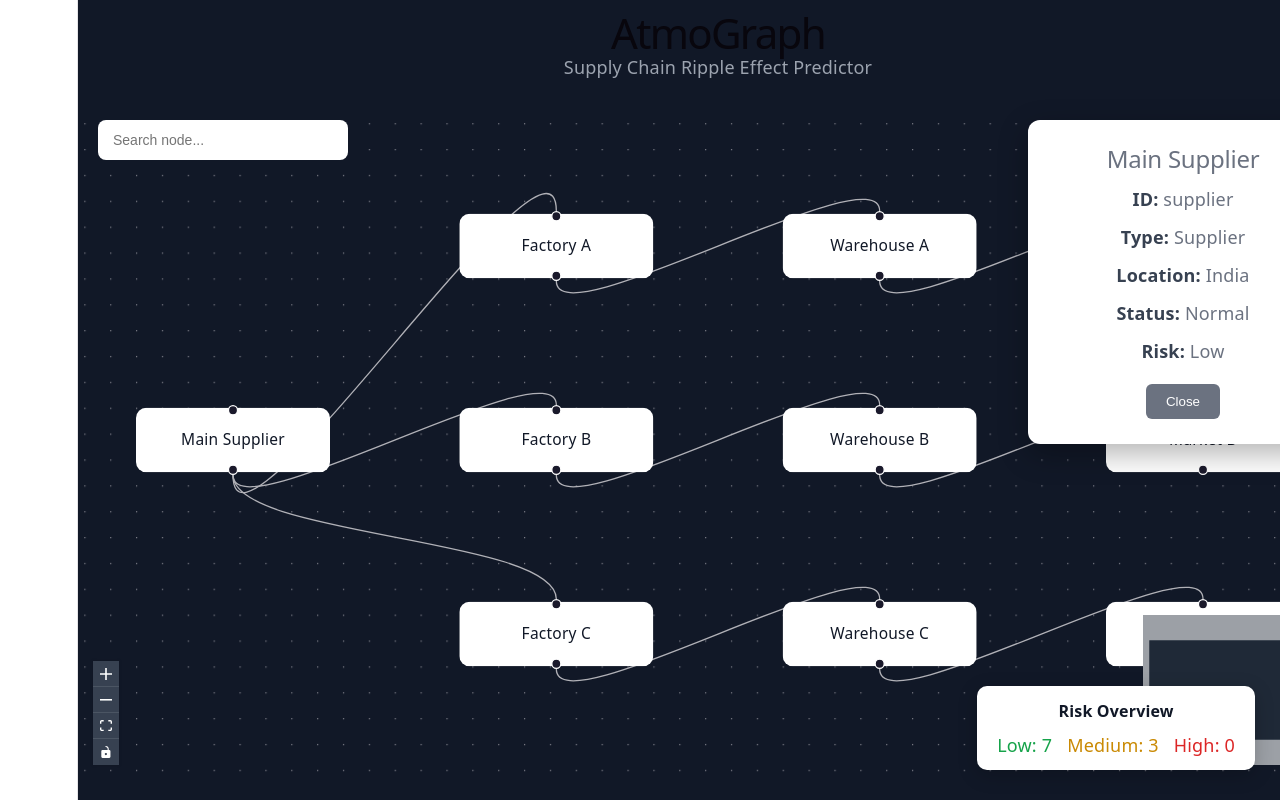
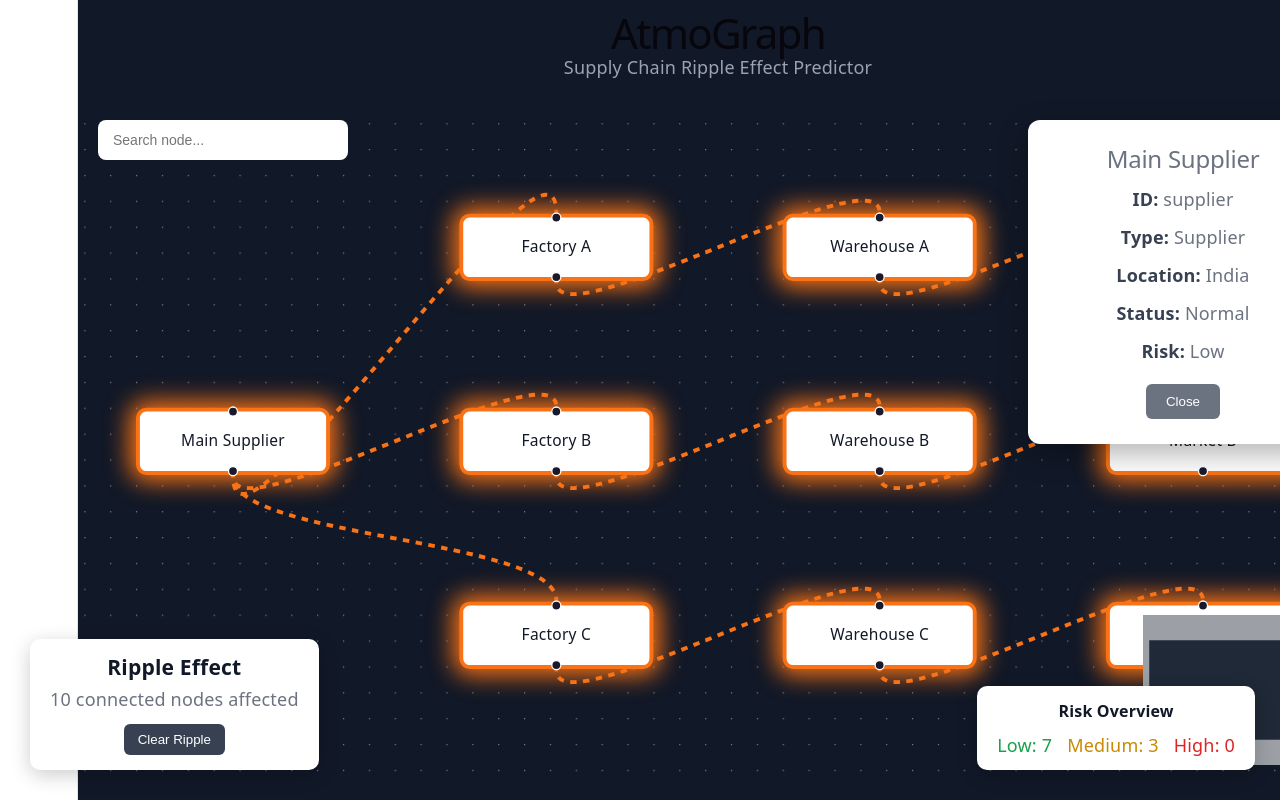
Before and after one commit to adityakokane-020/AtmoGraph, a React app in the folder frontend/: page / in a window 1280 px wide. Both pictures are taken after a click on the element "Main Supplier". Shown: the top 800 px of the page. Built offline with nearby package versions, Linux system fonts and the light colour scheme; the HTML template or start-up script is replaced by a standard one.

Commit message:
Add ripple effect visualization

```diff
--- a/frontend/src/App.css
+++ b/frontend/src/App.css
@@ -146,3 +146,36 @@
 .risk-high {
   color: #dc2626;
 }
+.ripple-info {
+  position: fixed;
+  bottom: 30px;
+  left: 30px;
+  z-index: 20;
+  padding: 15px 20px;
+  background: white;
+  color: #111827;
+  border-radius: 10px;
+  box-shadow: 0 5px 20px rgba(0, 0, 0, 0.2);
+}
+
+.ripple-info h3 {
+  margin: 0 0 6px;
+}
+
+.ripple-info p {
+  margin: 5px 0 12px;
+  color: #6b7280;
+}
+
+.ripple-info button {
+  padding: 8px 14px;
+  border: none;
+  border-radius: 6px;
+  background: #374151;
+  color: white;
+  cursor: pointer;
+}
+
+.ripple-info button:hover {
+  background: #111827;
+}
--- a/frontend/src/App.jsx
+++ b/frontend/src/App.jsx
@@ -21,7 +21,6 @@ const nodes = [
       risk: "Low",
     },
   },
-
   {
     id: "factory-a",
     position: { x: 300, y: 100 },
@@ -33,7 +32,6 @@ const nodes = [
       risk: "Low",
     },
   },
-
   {
     id: "factory-b",
     position: { x: 300, y: 250 },
@@ -45,7 +43,6 @@ const nodes = [
       risk: "Medium",
     },
   },
-
   {
     id: "factory-c",
     position: { x: 300, y: 400 },
@@ -57,7 +54,6 @@ const nodes = [
       risk: "Low",
     },
   },
-
   {
     id: "warehouse-a",
     position: { x: 550, y: 100 },
@@ -69,7 +65,6 @@ const nodes = [
       risk: "Low",
     },
   },
-
   {
     id: "warehouse-b",
     position: { x: 550, y: 250 },
@@ -81,7 +76,6 @@ const nodes = [
       risk: "Medium",
     },
   },
-
   {
     id: "warehouse-c",
     position: { x: 550, y: 400 },
@@ -93,7 +87,6 @@ const nodes = [
       risk: "Low",
     },
   },
-
   {
     id: "market-a",
     position: { x: 800, y: 100 },
@@ -105,7 +98,6 @@ const nodes = [
       risk: "Low",
     },
   },
-
   {
     id: "market-b",
     position: { x: 800, y: 250 },
@@ -117,7 +109,6 @@ const nodes = [
       risk: "Medium",
     },
   },
-
   {
     id: "market-c",
     position: { x: 800, y: 400 },
@@ -132,73 +123,46 @@ const nodes = [
 ];
 
 const edges = [
-  {
-    id: "supplier-factory-a",
-    source: "supplier",
-    target: "factory-a",
-  },
-  {
-    id: "supplier-factory-b",
-    source: "supplier",
-    target: "factory-b",
-  },
-  {
-    id: "supplier-factory-c",
-    source: "supplier",
-    target: "factory-c",
-  },
-
-  {
-    id: "factory-a-warehouse-a",
-    source: "factory-a",
-    target: "warehouse-a",
-  },
-  {
-    id: "factory-b-warehouse-b",
-    source: "factory-b",
-    target: "warehouse-b",
-  },
-  {
-    id: "factory-c-warehouse-c",
-    source: "factory-c",
-    target: "warehouse-c",
-  },
-
-  {
-    id: "warehouse-a-market-a",
-    source: "warehouse-a",
-    target: "market-a",
-  },
-  {
-    id: "warehouse-b-market-b",
-    source: "warehouse-b",
-    target: "market-b",
-  },
-  {
-    id: "warehouse-c-market-c",
-    source: "warehouse-c",
-    target: "market-c",
-  },
+  { id: "supplier-factory-a", source: "supplier", target: "factory-a" },
+  { id: "supplier-factory-b", source: "supplier", target: "factory-b" },
+  { id: "supplier-factory-c", source: "supplier", target: "factory-c" },
+  { id: "factory-a-warehouse-a", source: "factory-a", target: "warehouse-a" },
+  { id: "factory-b-warehouse-b", source: "factory-b", target: "warehouse-b" },
+  { id: "factory-c-warehouse-c", source: "factory-c", target: "warehouse-c" },
+  { id: "warehouse-a-market-a", source: "warehouse-a", target: "market-a" },
+  { id: "warehouse-b-market-b", source: "warehouse-b", target: "market-b" },
+  { id: "warehouse-c-market-c", source: "warehouse-c", target: "market-c" },
 ];
 
 const getRiskClass = (risk) => {
-  if (risk === "High") {
-    return "high-risk";
-  }
-
-  if (risk === "Medium") {
-    return "medium-risk";
-  }
-
+  if (risk === "High") return "high-risk";
+  if (risk === "Medium") return "medium-risk";
   return "low-risk";
 };
 
 function App() {
   const [selectedNode, setSelectedNode] = useState(null);
   const [search, setSearch] = useState("");
+  const [rippleNodes, setRippleNodes] = useState([]);
 
   const handleNodeClick = (event, node) => {
     setSelectedNode(node);
+
+    // Find downstream nodes
+    const affectedNodes = [node.id];
+    let currentNodes = [node.id];
+
+    while (currentNodes.length > 0) {
+      const nextNodes = edges
+        .filter((edge) => currentNodes.includes(edge.source))
+        .map((edge) => edge.target)
+        .filter((id) => !affectedNodes.includes(id));
+
+      affectedNodes.push(...nextNodes);
+      currentNodes = nextNodes;
+    }
+
+    setRippleNodes(affectedNodes);
   };
 
   const nodesWithRisk = nodes.map((node) => {
@@ -206,19 +170,45 @@ function App() {
       search.trim() !== "" &&
       node.data.label.toLowerCase().includes(search.toLowerCase());
 
+    const isRippleNode = rippleNodes.includes(node.id);
+
     return {
       ...node,
+      className: getRiskClass(node.data.risk),
+      style: {
+        ...(matchesSearch
+          ? {
+              boxShadow: "0 0 20px 6px #3b82f6",
+              border: "3px solid #3b82f6",
+            }
+          : {}),
+        ...(isRippleNode
+          ? {
+              boxShadow: "0 0 18px 5px #f97316",
+              border: "3px solid #f97316",
+            }
+          : {}),
+      },
+    };
+  });
 
-      className: getRiskClass(node.data.risk),
+  const edgesWithRipple = edges.map((edge) => {
+    const isRippleEdge =
+      rippleNodes.includes(edge.source) &&
+      rippleNodes.includes(edge.target);
 
-      style: matchesSearch
+    return {
+      ...edge,
+      animated: isRippleEdge,
+      style: isRippleEdge
         ? {
-          boxShadow: "0 0 20px 6px #3b82f6",
-          border: "3px solid #3b82f6",
-        }
+            stroke: "#f97316",
+            strokeWidth: 3,
+          }
         : {},
     };
   });
+
   const lowRiskCount = nodes.filter(
     (node) => node.data.risk === "Low"
   ).length;
@@ -233,7 +223,6 @@ function App() {
 
   return (
     <div className="app">
-
       <header className="header">
         <h1>AtmoGraph</h1>
         <p>Supply Chain Ripple Effect Predictor</p>
@@ -268,10 +257,9 @@ function App() {
           />
         </div>
 
-
         <ReactFlow
           nodes={nodesWithRisk}
-          edges={edges}
+          edges={edgesWithRipple}
           onNodeClick={handleNodeClick}
           fitView
         >
@@ -280,9 +268,25 @@ function App() {
           <Background />
         </ReactFlow>
 
+        {rippleNodes.length > 0 && (
+          <div className="ripple-info">
+            <h3>Ripple Effect</h3>
+            <p>
+              {rippleNodes.length} connected nodes affected
+            </p>
+            <button
+              onClick={() => {
+                setRippleNodes([]);
+                setSelectedNode(null);
+              }}
+            >
+              Clear Ripple
+            </button>
+          </div>
+        )}
+
         {selectedNode && (
           <div className="node-details">
-
             <h2>{selectedNode.data.label}</h2>
 
             <p>
@@ -294,26 +298,31 @@ function App() {
             </p>
 
             <p>
-              <strong>Location:</strong> {selectedNode.data.location}
+              <strong>Location:</strong>{" "}
+              {selectedNode.data.location}
             </p>
 
             <p>
-              <strong>Status:</strong> {selectedNode.data.status}
+              <strong>Status:</strong>{" "}
+              {selectedNode.data.status}
             </p>
 
             <p>
-              <strong>Risk:</strong> {selectedNode.data.risk}
+              <strong>Risk:</strong>{" "}
+              {selectedNode.data.risk}
             </p>
 
-            <button onClick={() => setSelectedNode(null)}>
+            <button
+              onClick={() => {
+                setSelectedNode(null);
+                setRippleNodes([]);
+              }}
+            >
               Close
             </button>
-
           </div>
         )}
-
       </main>
-
     </div>
   );
 }
```
